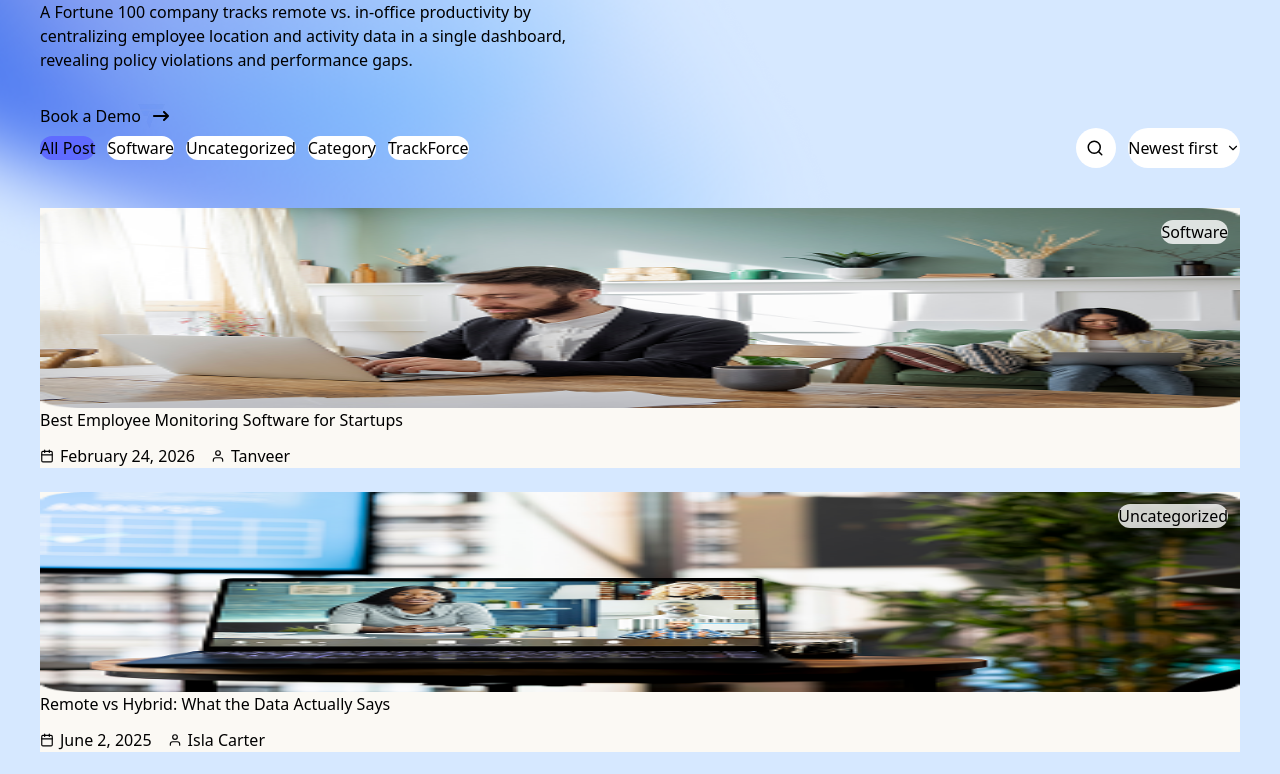
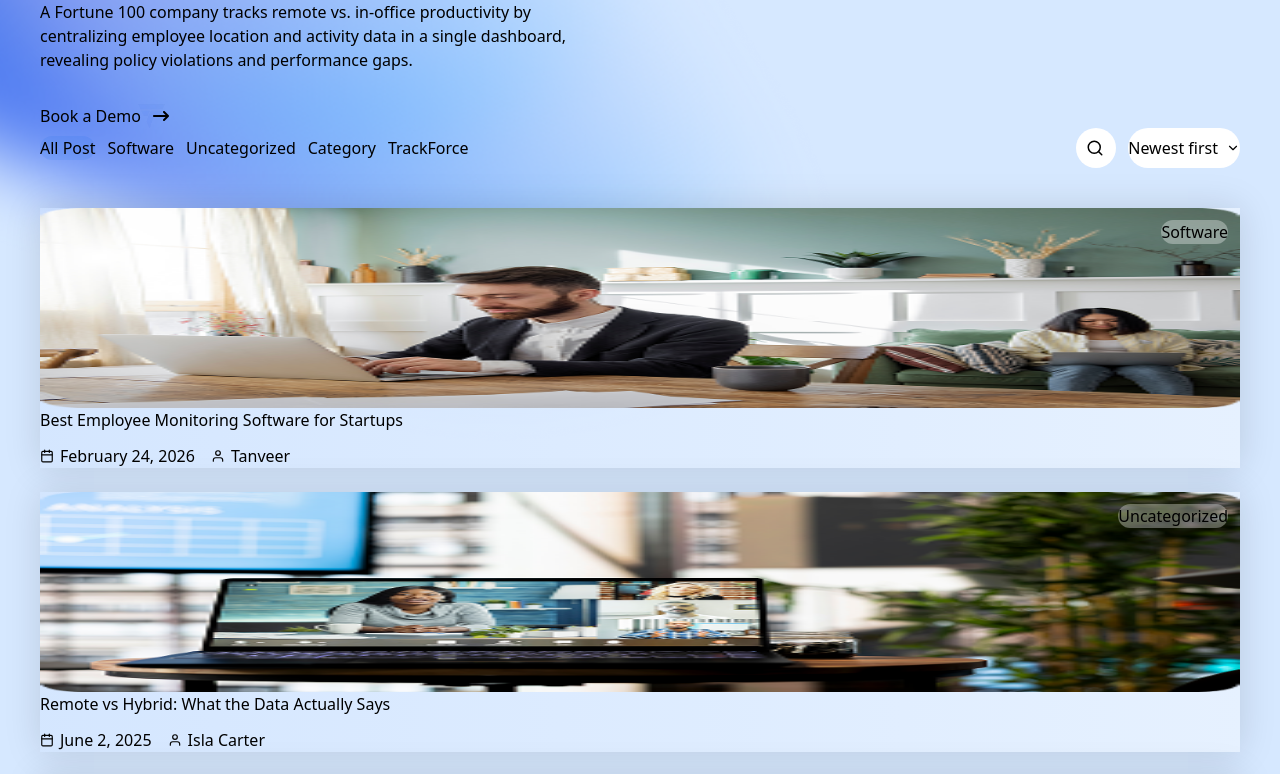
Before and after one commit to itsahadul99/trackforce-portfolio, a Next.js app: page /blog in a window 1280 px wide. Shown: the part 700-1474 px from the top of the page. Built offline with nearby package versions, Linux system fonts and the light colour scheme.

Commit message:
Refactor BlogCards component for improved filter button styling and card background gradient

```diff
--- a/src/features/blog/BlogCards.tsx
+++ b/src/features/blog/BlogCards.tsx
@@ -172,8 +172,8 @@ const BlogCards = () => {
                                 key={f}
                                 onClick={() => setActiveFilter(f)}
                                 className={`px-5 py-2 rounded-full text-sm font-medium border transition-colors ${activeFilter === f
-                                        ? "bg-[#5f6bff] text-white border-[#5f6bff]"
-                                        : "bg-white text-gray-700 border-gray-200 hover:border-[#5f6bff]"
+                                        ? "bg-[#166DE11F] content_title_text_new border-[#1B73E8]"
+                                        : " text-[#2B2B2BA6] border-[#2B2B2B59] hover:border-[#2b2b2bcc]"
                                     }`}
                             >
                                 {f}
@@ -270,7 +270,8 @@ const BlogCards = () => {
                             <Link
                                 key={card.id}
                                 href={`/blog-details/${card.slug}`}
-                                className="group shadow-lg bg-[#fbf9f4] rounded-2xl overflow-hidden  hover:shadow-md transition-shadow block"
+                                className="group shadow-lg rounded-2xl overflow-hidden  hover:shadow-md transition-shadow block"
+                                style={{background: "var(--Linear, linear-gradient(270deg, rgba(255, 255, 255, 0.39) 0%, rgba(210, 228, 255, 0.39) 100%))", boxShadow: "0 0 34.5px 0 rgba(0, 0, 0, 0.13)"}}
                             >
                                 <div className="relative w-full h-50 perspective-[1000px]">
                                     <Image
@@ -280,7 +281,7 @@ const BlogCards = () => {
                                         sizes="(max-width: 640px) 100vw, (max-width: 1024px) 50vw, 33vw"
                                         className="object-cover transition-transform duration-800 ease-in-out group-hover:transform-[rotateY(180deg)]"
                                     />
-                                    <span className="absolute top-3 right-3 text-xs font-semibold  text-[#5f6bff] backdrop-blur-sm bg-white/80  font-medium px-3 py-1 rounded-full">
+                                    <span className="absolute top-3 right-3 text-xs font-semibold content_title_text_new backdrop-blur bg-[#FFFFFF54]  font-medium px-3 py-1.5 rounded-full">
                                         {card.tag}
                                     </span>
                                 </div>
```
